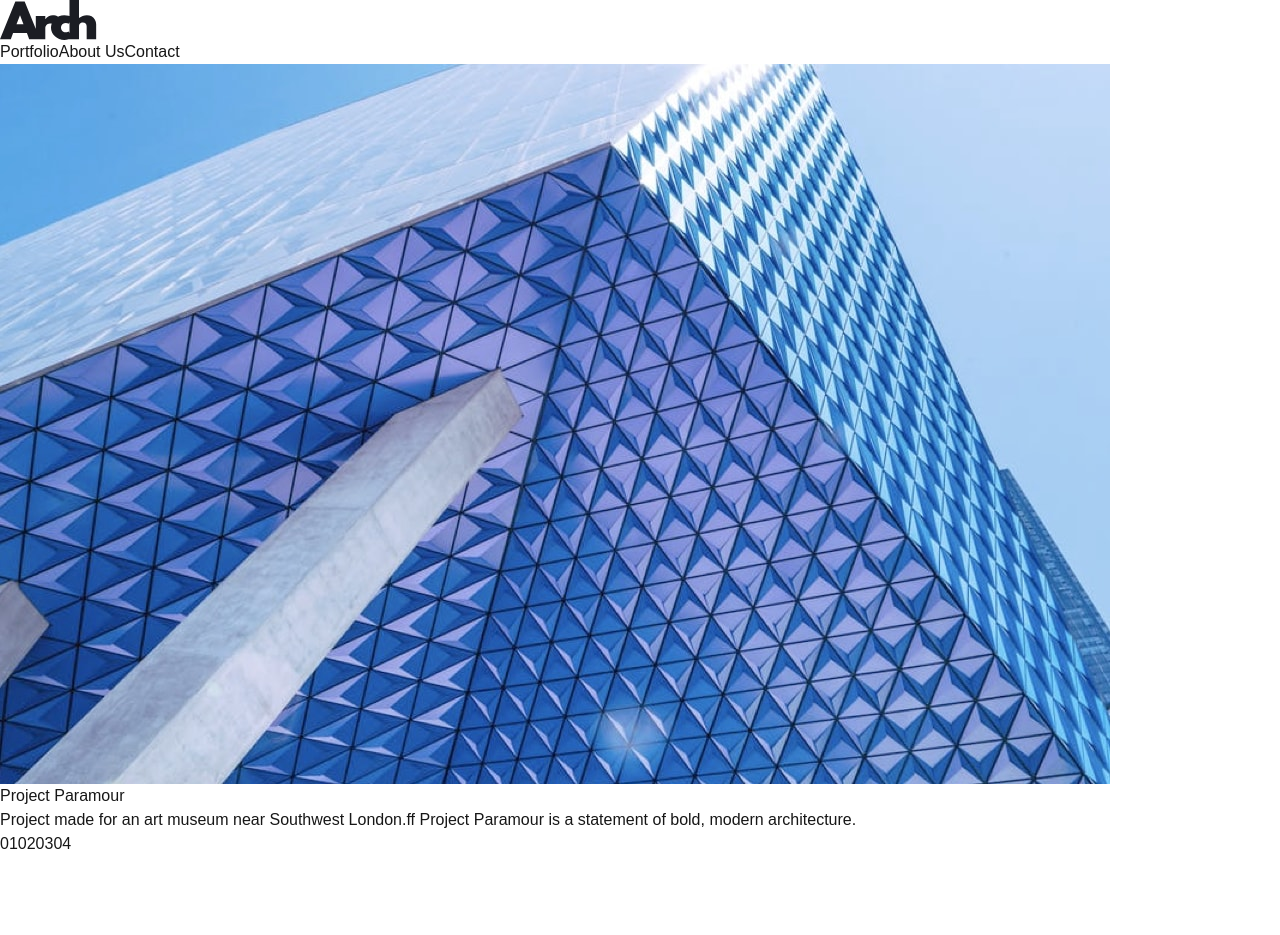
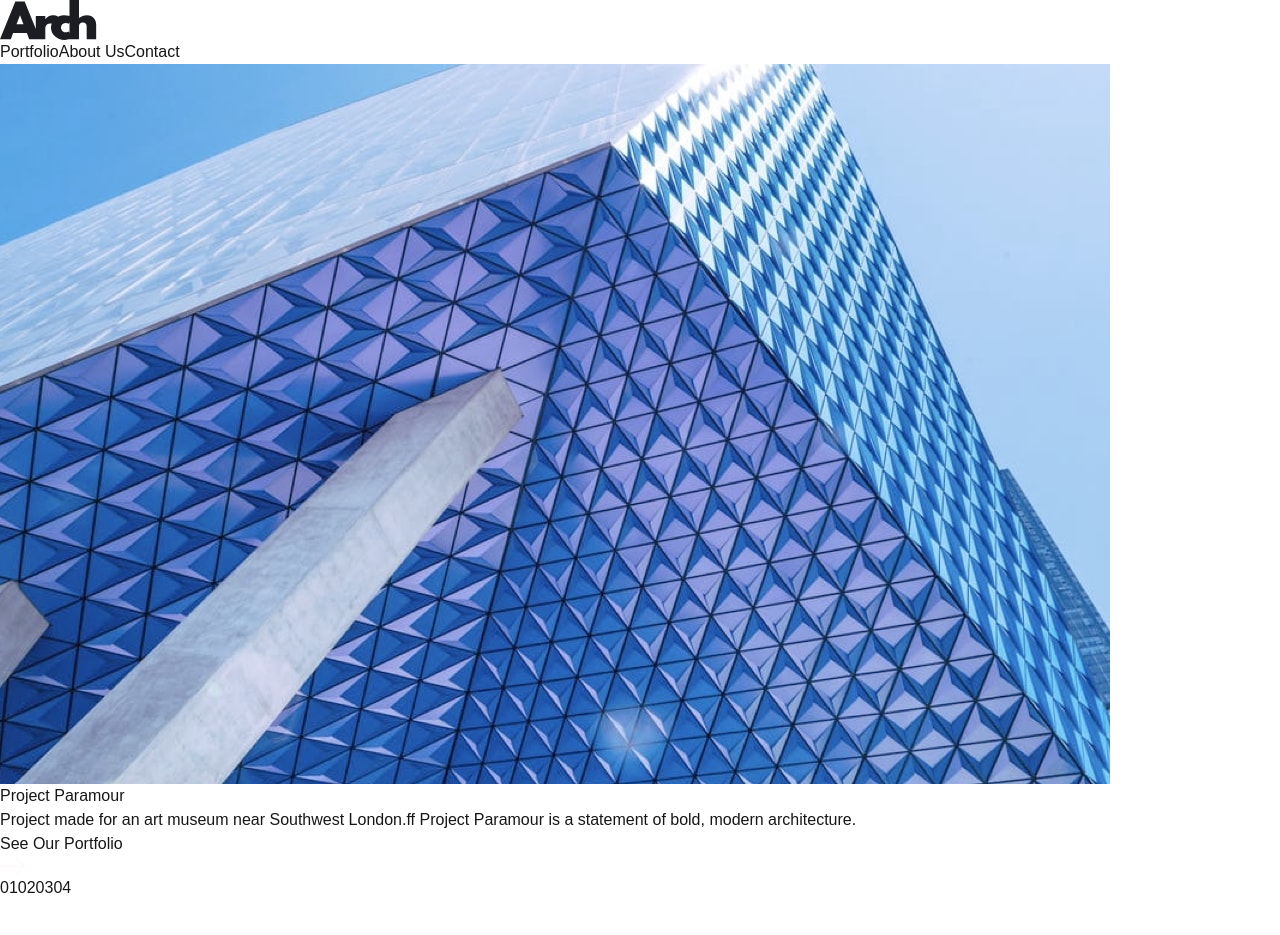
Before and after one commit to cesarcm5/arch-studio, a Next.js app: page / in a window 1280 px wide. Shown: the top 935 px of the page. Built offline with nearby package versions, Linux system fonts and the light colour scheme.

Commit message:
button added

```diff
--- a/src/app/page.js
+++ b/src/app/page.js
@@ -51,6 +51,10 @@ export default function Home() {
             <p className="mt-5 ps-12 mx-12 break-keep">
               {projects[selectedTab].subtitle}
             </p>
+            <button className=" w-2/6 bg-black">
+              <p>See Our Portfolio</p>
+              <img src="/assets/icons/icon-arrow.svg" alt="right arrow" />
+            </button>
           </div>
         </div>
 
```
Also changed, not shown: public/assets/icons/icon-arrow.svg.
